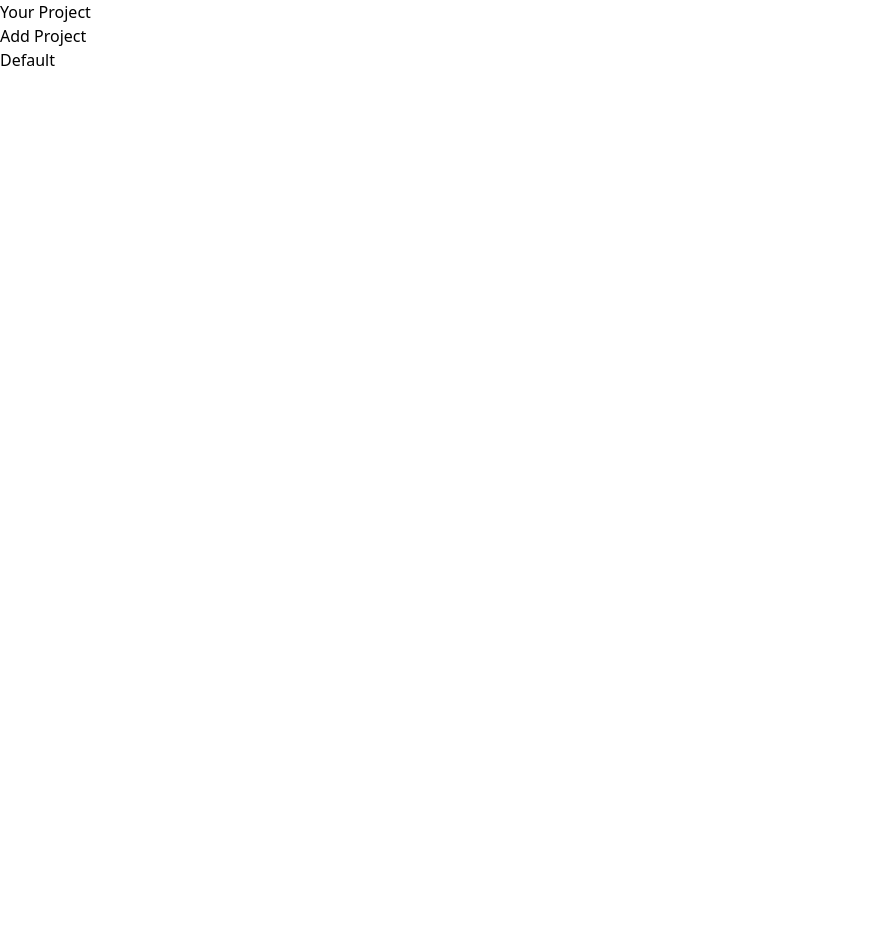
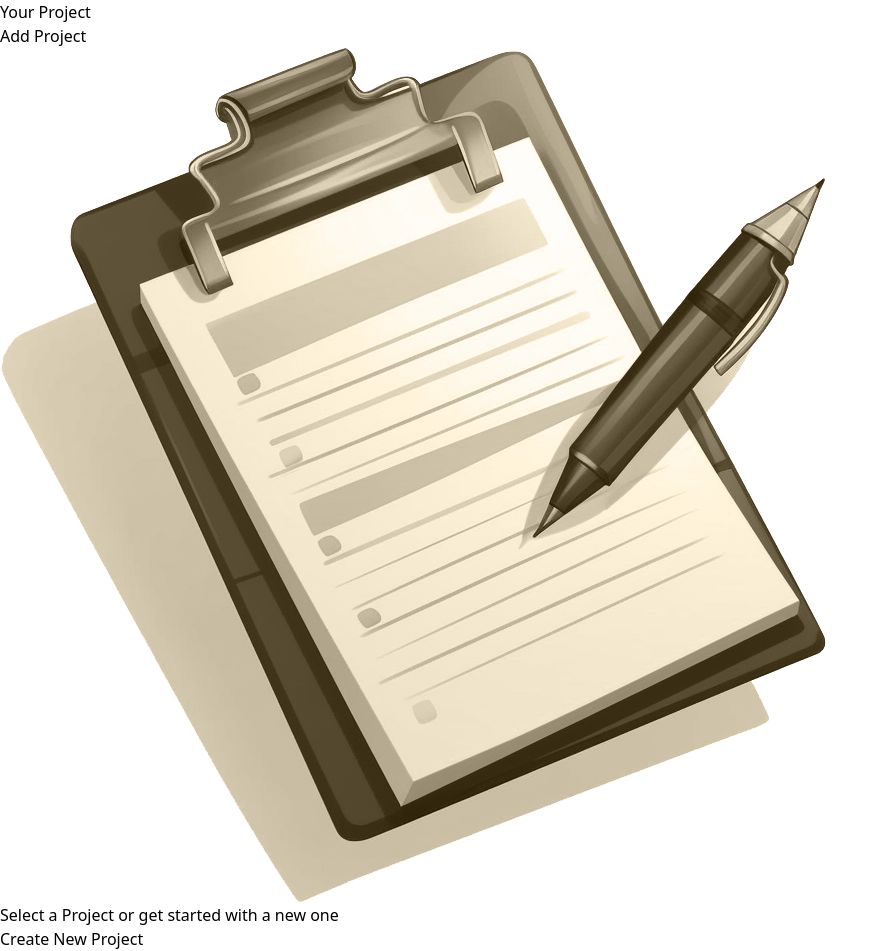
Before and after one commit to JoelJebitto/Project-Mangement-App-React-Js, a React (Vite) app: page / in a window 1280 px wide. Shown: the whole page, without its empty margins (0-889 px from the left). Before the commit the page ends 800 px from the top, so only its background shows below. Built offline with nearby package versions, Linux system fonts and the light colour scheme.

Commit message:
No Project Page Added

```diff
--- a/src/MainSection/Default.jsx
+++ b/src/MainSection/Default.jsx
@@ -1,7 +1,20 @@
-const Default = () => {
+import image from "../assets/no-projects.png";
+
+const Default = ({ setMain }) => {
   return (
-    <div>Default</div>
-  )
+    <div className="flex flex-col x-full">
+      <img src={image} className="mx-auto mt-[25%] h-52 w-52" alt="" />
+      <p className="text-center pt-10 text-white">
+        Select a Project or get started with a new one
+      </p>
+      <button
+        onClick={() => setMain(0)}
+        className="bg-gray-300 active:bg-slate-50 hover:bg-gray-200 mx-auto transition-all w-[50%] text-gray-950 p-4 rounded-3xl mt-7"
+      >
+        Create New Project
+      </button>
+    </div>
+  );
 };
 
 export default Default;
```
